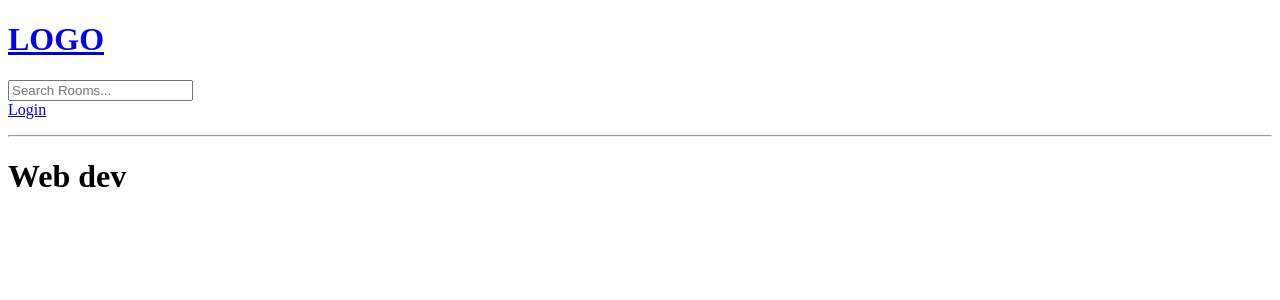
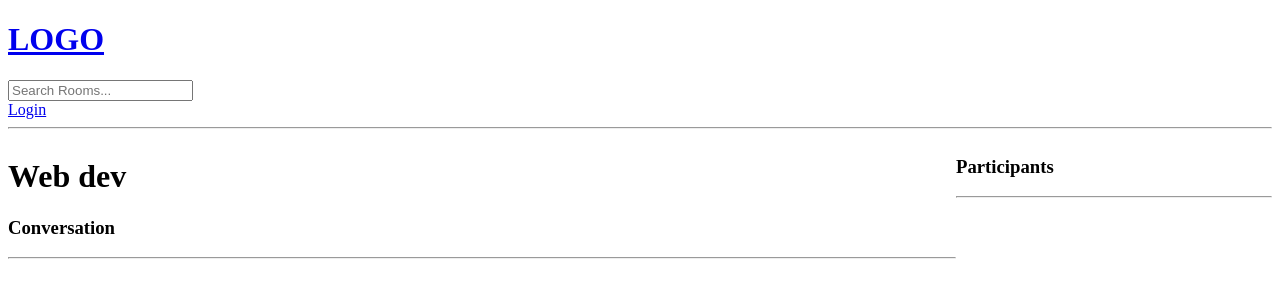
Before and after one commit to ndayishimiyeeric/studybud, a Django app: page /room/6/ in a window 1280 px wide. Shown: the top 300 px of the page. Run offline with Django 4.2, Linux system fonts and the light colour scheme; data comes from the database, SQL or seed files in the repository; both versions use the stored data as it was after the commit.

Commit message:
Chat room CRUD

```diff
--- a/base/models.py
+++ b/base/models.py
@@ -16,7 +16,8 @@ class Room(models.Model):
     topic = models.ForeignKey(Topic, on_delete=models.SET_NULL, null=True)
     name = models.CharField(max_length=200)
     description = models.TextField(null=True, blank=True)
-    # participants=
+    participants = models.ManyToManyField(
+        User, related_name='participants', blank=True)
     updated = models.DateTimeField(auto_now=True)
     created = models.DateTimeField(auto_now_add=True)
 
--- a/base/templates/base/room.html
+++ b/base/templates/base/room.html
@@ -1,3 +1,53 @@
 {% extends 'main.html' %} {% block content%}
-<h1>{{ room.name }}</h1>
+
+<style>
+  .room-container {
+    display: grid;
+    grid-template-columns: 3fr 1fr;
+  }
+</style>
+
+<div class="room-container">
+  <div>
+    <h1>{{ room.name }}</h1>
+
+    <p>{{ room.description }}</p>
+
+    <div class="comment-wrapper">
+      <h3>Conversation</h3>
+      <hr />
+      {% for message in room_messages %}
+      <div>
+        {% if request.user == message.user %}
+        <a href="{% url 'delete-message' message.id %}">Delete</a>
+        {% endif %}
+        <small>@{{message.user}} {{message.created|timesince}} ago</small>
+        <p>{{message.body}}</p>
+        <hr />
+      </div>
+      {% endfor %}
+    </div>
+
+    {% if request.user.is_authenticated %}
+
+    <div class="comment-form">
+      <form method="POST" action="">
+        {% csrf_token %}
+        <input type="text" name="body" placeholder="Enter your message" />
+      </form>
+    </div>
+
+    {% endif %}
+  </div>
+
+  <div>
+    <h3>Participants</h3>
+    <hr />
+    {% for user in participants %}
+    <div>
+      <p>@{{user.username}}</p>
+    </div>
+    {% endfor %}
+  </div>
+</div>
 {% endblock %}
--- a/base/urls.py
+++ b/base/urls.py
@@ -10,4 +10,5 @@ urlpatterns = [
     path('create-room/', views.createRoom, name="create-room"),
     path('update-room/<str:id>/', views.updateRoom, name="update-room"),
     path('delete-room/<str:id>/', views.deleteRoom, name="delete-room"),
+    path('delete-message/<str:id>/', views.deleteMessage, name="delete-message"),
 ]
--- a/base/views.py
+++ b/base/views.py
@@ -6,7 +6,7 @@ from django.contrib.auth.forms import UserCreationForm
 from django.contrib.auth.decorators import login_required
 from django.contrib import messages
 from django.db.models import Q
-from .models import Room, Topic
+from .models import Room, Topic, Message
 from .forms import RoomForm
 
 # Create your views here.
@@ -83,7 +83,18 @@ def home(request):
 
 def room(request, id):
     room = Room.objects.get(id=id)
-    context = {'room': room}
+    if request.method == 'POST':
+        message = Message.objects.create(
+            user=request.user,
+            room=room,
+            body=request.POST.get('body'),
+        )
+        room.participants.add(request.user)
+        return redirect('room', id=room.id)
+    room_messages = room.message_set.all().order_by('-created')
+    participants = room.participants.all()
+    context = {'room': room, 'room_messages': room_messages,
+               'participants': participants}
     return render(request, 'base/room.html', context)
 
 
@@ -127,3 +138,15 @@ def deleteRoom(request, id):
         room.delete()
         return redirect('home')
     return render(request, 'base/delete.html', {'obj': room})
+
+
+@login_required(login_url='/login')
+def deleteMessage(request, id):
+    message = Message.objects.get(id=id)
+    if request.user != message.user:
+        return HttpResponse('You are not allowed here')
+
+    if request.method == 'POST':
+        message.delete()
+        return redirect('home')
+    return render(request, 'base/delete.html', {'obj': message})
--- a/templates/nav.html
+++ b/templates/nav.html
@@ -10,8 +10,8 @@
 <a href="{% url 'logout' %}">Logout</a>
 {% else %}
 <a href="{% url 'login' %}">Login</a>
+{% endif %} {% if request.user.is_authenticated %}
+<p>Hello {{user.username}}</p>
 {% endif %}
 
-<p>{{user.username}}</p>
-
 <hr />
```
Also changed, not shown: base/migrations/0003_alter_room_options_room_participants.py (added), db.sqlite3.
